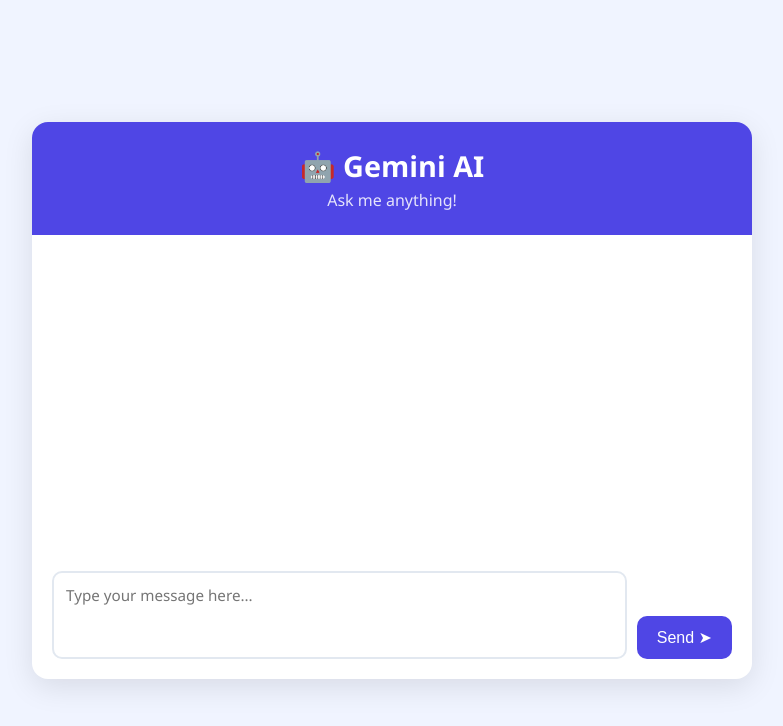
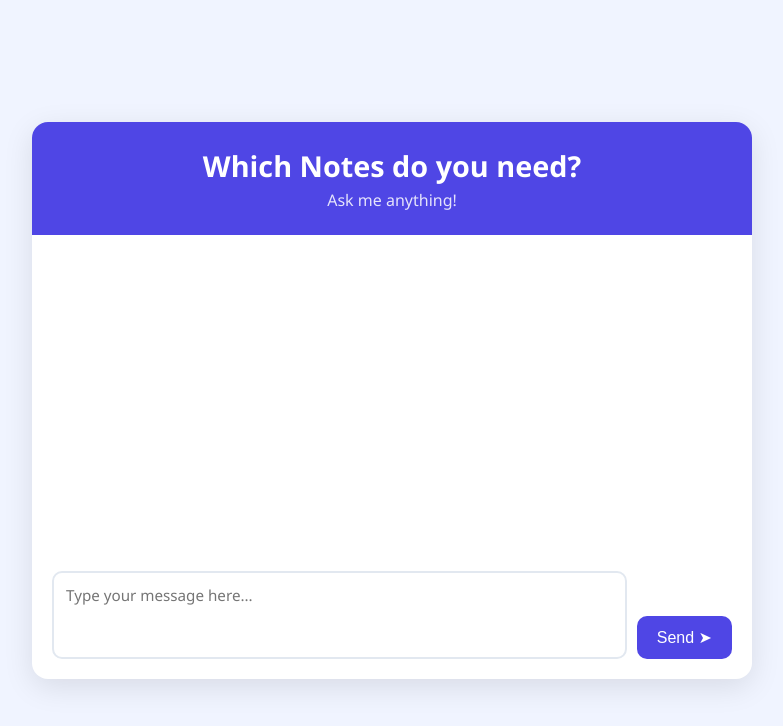
Before and after one commit to Kunal153/open-track-5-, a website: page index.html in a window 1280 px wide. Shown: the whole page, without its empty margins (248-1031 px from the left). Drawn offline with Linux system fonts and the light colour scheme.

Commit message:
Update index.html

```diff
--- a/index.html
+++ b/index.html
@@ -10,7 +10,7 @@
 
   <div class="container">
     <header>
-      <h1>🤖 Gemini AI</h1>
+      <h1>Which Notes do you need?</h1>
       <p>Ask me anything!</p>
     </header>
 
```
